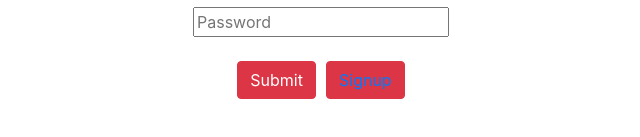
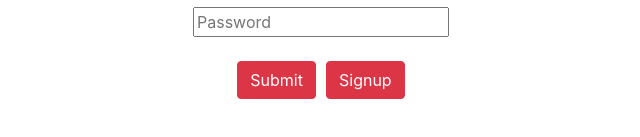
Before and after one commit to CarloSantos11/React-Form, a React (Create React App) app: page / in a window 1280 px wide. Shown: the part 207-344 px from the top of the page, without its empty margins (319-959 px from the left). Built offline with nearby package versions, Linux system fonts and the light colour scheme.

Commit message:
removing unecessary files and signup style

```diff
--- a/src/components/Card.js
+++ b/src/components/Card.js
@@ -33,11 +33,6 @@ const Column = styled.section`
 const SocialMediaLink = styled.a`
   padding: 0.2rem;
 `;
-
-
-// const ColumnTwo = styled.section`
-//   display: inline-block;
-// `
 
 function Card({ userInfo }) {
   const socialMedia = userInfo.socialMedia;
--- a/src/components/Login.js
+++ b/src/components/Login.js
@@ -12,6 +12,9 @@ const OuterSectionStyle = styled.section`
 
 const Button = styled.button`
   margin-right: 10px;
+`
+const Signup = styled.a`
+  color:inherit;
 `
 
 const Login = ({ setUser }) => {
@@ -76,7 +79,7 @@ const Login = ({ setUser }) => {
           Submit
         </Button>
         <button className="btn btn-danger" type="submit">
-          <a href="/signup">Signup</a>
+          <Signup href="/signup">Signup</Signup>
         </button>
       </form>
     </OuterSectionStyle>
```
Also changed, not shown: src/components/ActiveUsers/ActiveUsers.js (deleted, +0 -21 lines), src/components/Logout/Logout.js (deleted, +0 -9 lines).
